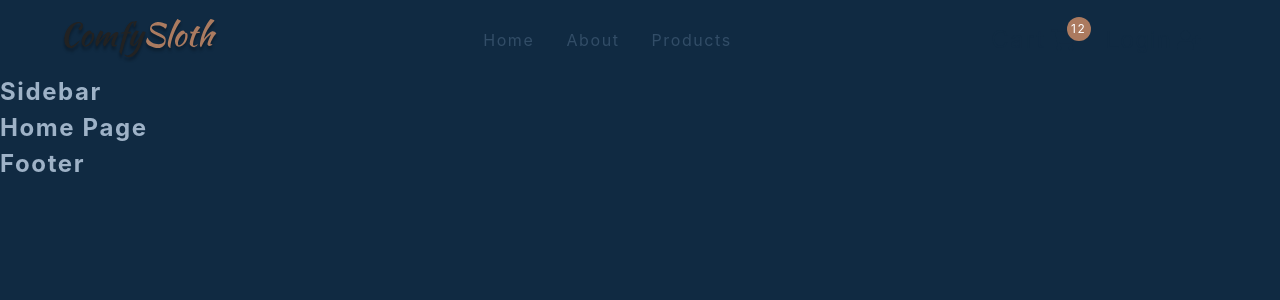
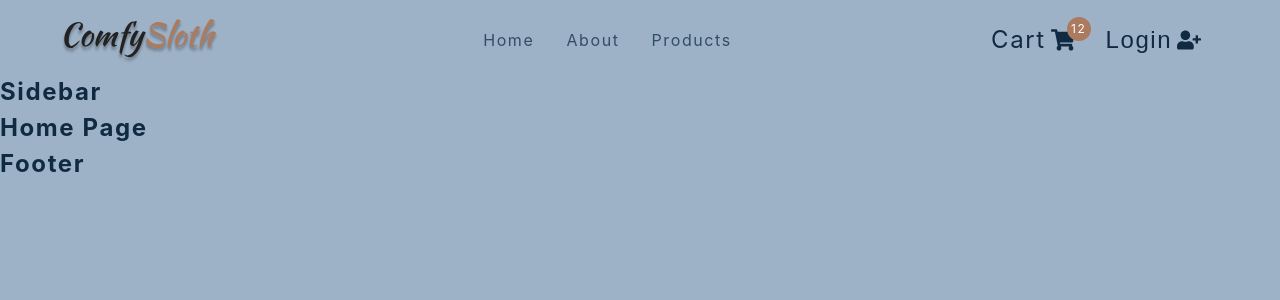
Before and after one commit to zgdino/e-commerce-store, a React (Create React App) app: page / in a window 1280 px wide. Shown: the top 300 px of the page. Built offline with nearby package versions, Linux system fonts and the light colour scheme.

Commit message:
Update css file for better visibility

```diff
--- a/src/index.css
+++ b/src/index.css
@@ -60,8 +60,8 @@ Global Styles
 body {
   font-family: -apple-system, BlinkMacSystemFont, 'Segoe UI', Roboto, Oxygen,
     Ubuntu, Cantarell, 'Open Sans', 'Helvetica Neue', sans-serif;
-  background: var(--clr-grey-1);
-  color: var(--clr-grey-7);
+  background: var(--clr-grey-7);
+  color: var(--clr-grey-1);
   line-height: 1.5;
   font-size: 0.875rem;
 }
```
